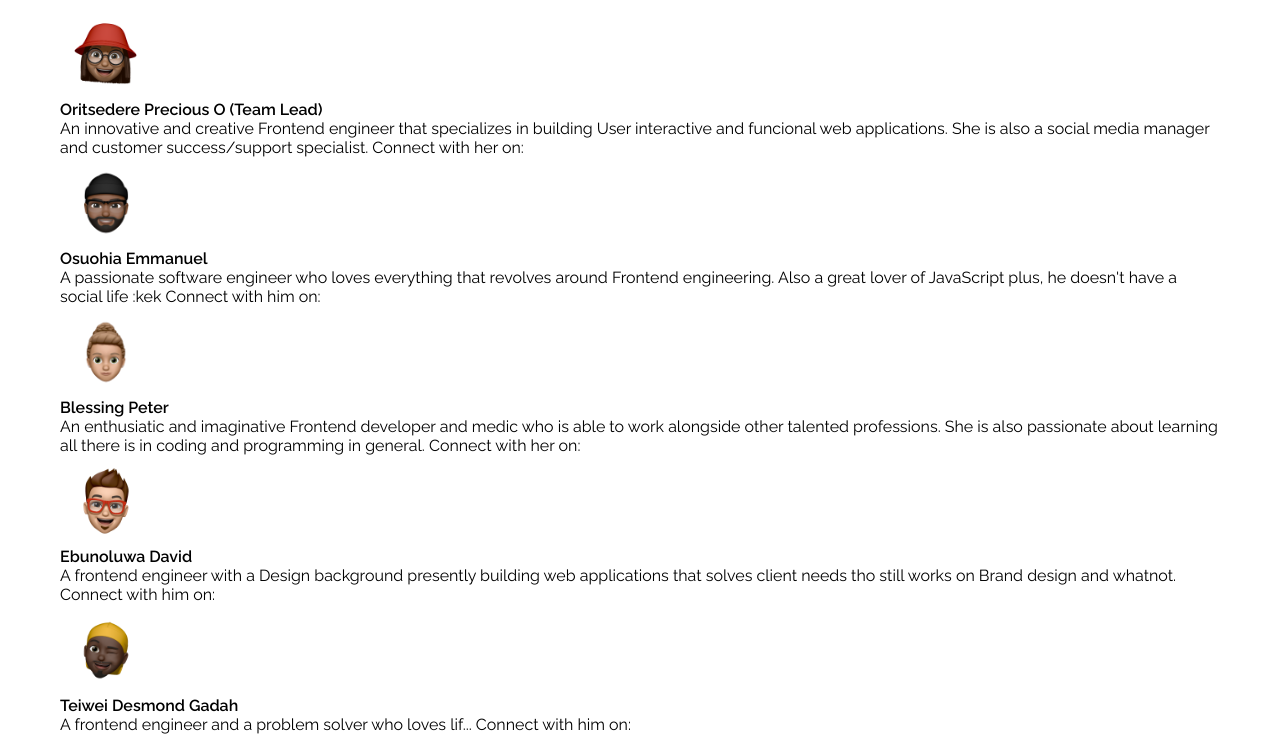
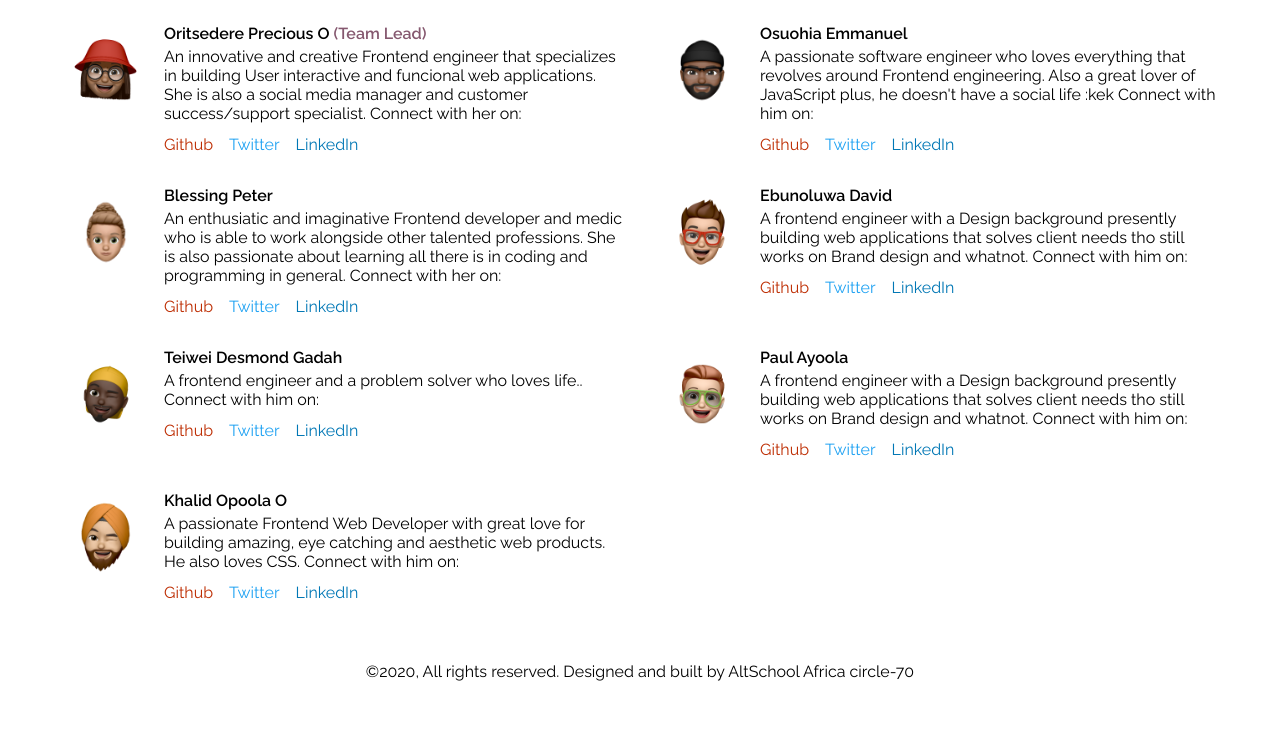
Before and after one commit to PreciousOritsedere/Redactr-Hackathon-Circle-70-, a plain HTML site: page team.html in a window 1280 px wide. Shown: the part 157-907 px from the top of the page. After the commit the page ends 866 px from the top, so only its background shows below. Drawn offline with Linux system fonts and the light colour scheme.

Commit message:
added teams page and optimized code

```diff
--- a/style.css
+++ b/style.css
@@ -417,7 +417,8 @@ start here */
 
 .back {
   display: grid;
-  grid-template-columns: auto auto;
+  grid-template-columns: auto __member7">
+   <div class="image">auto;
   gap: 8px;
   align-items: center;
   cursor: pointer;
@@ -485,7 +486,7 @@ start here */
 .main-info {
   padding: 0 20px;
   padding-top: 36px;
-  padding-bottom: 40px;
+  /* padding-bottom: 40px; */
 }
 
 .head {
@@ -493,7 +494,7 @@ start here */
 }
 
 .content {
-  padding-top: 24px;
+  padding-top: 28px;
 }
 
 .image {
@@ -504,6 +505,52 @@ start here */
   /* border: 1px solid black; */
   text-align: center;
   /* background-color: #FFE6E6; */
+}
+
+.team-list {
+  display: grid;
+  gap: 20px;
+  padding-bottom: 40px;
+}
+
+.special_accent {
+  color: #85586F;
+}
+
+.twitter {
+  color: #1DA1F2;
+}
+
+.linkedin {
+   color: #0077b5;
+}
+
+.github {
+  color: #bd2c00;
+}
+
+.team__member {
+  display: grid;
+  gap: 4px;
+}
+
+.member__info {
+  display: grid;
+  gap: 4px;
+}
+
+.short-words {
+  display: grid;
+  gap: 12px;
+}
+
+.socials {
+  display: flex;
+  gap: 16px;
+}
+
+.header-accent {
+  color: #842600;
 }
 
 /* Precious code starts here */
@@ -610,5 +657,20 @@ start here */
   .sendContainer {
     width: 410px;
   }
+
+  .team__member {
+    grid-template-columns: auto 1fr;
+    align-items: flex-start;
+    gap: 12px;
+  }
+
+  .team-list {
+    grid-template-columns: repeat(2, 1fr);
+    gap: 32px;
+  }
+
+  .content {
+    padding-top: 40px;
+  }
 }
 /* Precious ends here */
--- a/team.html
+++ b/team.html
@@ -36,16 +36,30 @@
                 <img src="./random-image/Avatar-6.png" alt="" />
               </div>
               <div class="short-words">
+                <div class="member__info">
                   <h4 class="team__member-name">
                     Oritsedere Precious O
                     <span class="special_accent">(Team Lead)</span>
                   </h4>
                   <p class="desc">
-                  An innovative and creative Frontend engineer that specializes
-                  in building User interactive and funcional web applications.
-                  She is also a social media manager and customer
-                  success/support specialist. Connect with her on:
+                    An innovative and creative Frontend engineer that
+                    specializes in building User interactive and funcional web
+                    applications. She is also a social media manager and
+                    customer success/support specialist. Connect with her on:
                   </p>
+                </div>
+                <ul class="socials">
+                      <li class="social github">
+                        <a href="https://github.com/PreciousOritsedere">Github</a>
+                    </li>
+                  </a>
+                  <li class="social twitter">
+                    <a href="https://twitter.com/pwesh_os">Twitter</a>
+                </li>
+                  <li class="social linkedin">
+                    <a href=" https://www.linkedin.com/in/precious-oritsedere-9ab1841b7">LinkedIn</a>
+                </li>
+                </ul>
               </div>
             </li>
             <li class="team__member team__member2">
@@ -53,6 +67,7 @@
                 <img src="./random-image/Memoji-18.png" alt="" />
               </div>
               <div class="short-words">
+                <div class="member__info">
                   <h4 class="team__member-name">Osuohia Emmanuel</h4>
                   <p class="desc">
                     A passionate software engineer who loves everything that
@@ -61,19 +76,44 @@
                     with him on:
                   </p>
                 </div>
+                <ul class="socials">
+                  <li class="social github">
+                    <a href="https://www.github.com/josephe44">Github</a>
+                  </li>
+                  <li class="social twitter">
+                    <a href="https://www.twitter.com/Eworld_Tech">Twitter</a>
+                  </li>
+                  <li class="social linkedin">
+                    <a href="https://www.linkedin.com/in/osuohia-emmanuel">LinkedIn</a>
+                  </li>
+                </ul>
+              </div>
             </li>
             <li class="team__member team__member3">
               <div class="image">
                 <img src="./random-image/Memoji-11.png" alt="" />
               </div>
               <div class="short-words">
+                <div class="member__info">
                   <h4 class="team__member-name">Blessing Peter</h4>
                   <p class="desc">
                     An enthusiatic and imaginative Frontend developer and medic
-                  who is able to work alongside other talented professions. She
-                  is also passionate about learning all there is in coding and
-                  programming in general. Connect with her on:
+                    who is able to work alongside other talented professions.
+                    She is also passionate about learning all there is in coding
+                    and programming in general. Connect with her on:
                   </p>
+                </div>
+                <ul class="socials">
+                  <li class="social github">
+                    <a href="https://github.com/ble-syn">Github</a>
+                  </li>
+                  <li class="social twitter">
+                    <a href="https://www.twitter.com/ble_syn_">Twitter</a>
+                  </li>
+                  <li class="social linkedin">
+                    <a href="https://www.linkedin.com/in/blessing-peter-3a48931a9">LinkedIn</a>
+                  </li>
+                </ul>
               </div>
             </li>
             <li class="team__member team__member4">
@@ -81,6 +121,7 @@
                 <img src="./random-image/Avatar-12.png" alt="" />
               </div>
               <div class="short-words">
+                <div class="member__info">
                   <h4 class="team__member-name">Ebunoluwa David</h4>
                   <p class="desc">
                     A frontend engineer with a Design background presently
@@ -88,17 +129,42 @@
                     works on Brand design and whatnot. Connect with him on:
                   </p>
                 </div>
+                <ul class="socials">
+                  <li class="social github">
+                    <a href="https://github.com/DAVIDEbun">Github</a>
+                  </li>
+                  <li class="social twitter">
+                    <a href="https://twitter.com/Seedage_gfx">Twitter</a>
+                  </li>
+                  <li class="social linkedin">
+                    <a href="www.linkedin.com/in/ebunseedage">LinkedIn</a>
+                  </li>
+                </ul>
+              </div>
             </li>
             <li class="team__member team__member5">
               <div class="image">
                 <img src="./random-image/Avatar-33.png" alt="" />
               </div>
               <div class="short-words">
+                <div class="member__info">
                   <h4 class="team__member-name">Teiwei Desmond Gadah</h4>
                   <p class="desc">
-                  A frontend engineer and a problem solver who loves lif...
+                    A frontend engineer and a problem solver who loves life..
                     Connect with him on:
                   </p>
+                </div>
+                <ul class="socials">
+                  <li class="social github">
+                    <a href="https://github.com/descodd">Github</a>
+                </li>
+                  <li class="social twitter">
+                    <a href="https://twitter.com/iam_blaqshaq.">Twitter</a>
+                  </li>
+                  <li class="social linkedin">
+                    <a href="https://www.linkedin.com/in/galah-desmond-tiewei-99a042249">LinkedIn</a>
+                  </li>
+                </ul>
               </div>
             </li>
             <li class="team__member team__member6">
@@ -106,6 +172,7 @@
                 <img src="./random-image/Avatar-10.png" alt="" />
               </div>
               <div class="short-words">
+                <div class="member__info">
                   <h4 class="team__member-name">Paul Ayoola</h4>
                   <p class="desc">
                     A frontend engineer with a Design background presently
@@ -113,25 +180,55 @@
                     works on Brand design and whatnot. Connect with him on:
                   </p>
                 </div>
+                <ul class="socials">
+                  <li class="social github">
+                    <a href="https://github.com/Ayopal">Github</a>
+                  </li>
+                  <li class="social twitter">
+                    <a href="https://twitter.com/ayopau">Twitter</a>
+                  </li>
+                  <li class="social linkedin">
+                    <a href="https://www.linkedin.com/in/paul-ayoola-7129a714b">LinkedIn</a>
+                </li>
+                </ul>
+              </div>
             </li>
             <li class="team__member team__member7">
               <div class="image">
                 <img src="./random-image/Avatar-17.png" alt="" />
               </div>
               <div class="short-words">
+                <div class="member__info">
                   <h4 class="team__member-name">Khalid Opoola O</h4>
                   <p class="desc">
                     A passionate Frontend Web Developer with great love for
-                  building amazing, eye catching and aesthetic web products. He
-                  also loves CSS. Connect with him on:
+                    building amazing, eye catching and aesthetic web products.
+                    He also loves CSS. Connect with him on:
                   </p>
+                </div>
+                <ul class="socials">
+                  <li class="social github">
+                    <a href="https://github.com/Shile01">Github</a>
+                  </li>
+                  <li class="social twitter">
+                    <a href="https://twitter.com/shiley__">Twitter</a>
+                </li>
+                  <li class="social linkedin">
+                    <a href="https://www.linkedin.com/in/khalid-opoola-3668511ba/">LinkedIn</a>
+                </li>
+                </ul>
               </div>
             </li>
           </ul>
         </section>
-
-        <script src="hamburger.js"></script>
       </section>
     </div>
+            <footer class="footer">
+          <p class="copyright">
+            &copy;<span id="year">2020</span>, All rights reserved. Designed and
+            built by AltSchool Africa circle-70
+          </p>
+        </footer>
+        <script src="hamburger.js"></script>
   </body>
 </html>
```
Lines whose indentation alone changed are shown as unchanged.
